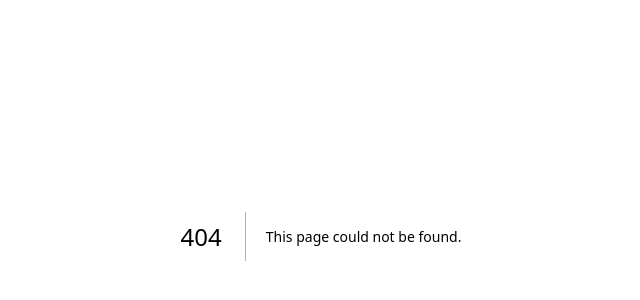
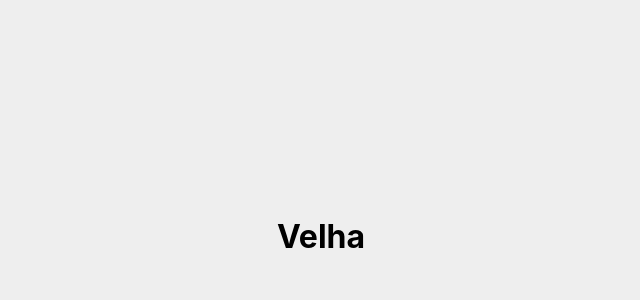
Before and after one commit to EbonyWizard4/ebw, a Next.js app: page /velha in a window 1280 px wide. Before the commit this address had no page. Shown: the part 164-464 px from the top of the page, without its empty margins (319-959 px from the left). Built offline with nearby package versions, Linux system fonts and the light colour scheme.

Commit message:
setilização das paginas

```diff
--- /dev/null
+++ b/pages/velha.js
@@ -0,0 +1,29 @@
+import styles from '../styles/Velha.module.css';
+
+export default function Velha(){
+  return(
+    <div className='container'>
+      <main >
+        <div className={styles.grid}>
+        <h1>Velha</h1>
+
+        </div>
+
+      </main>
+      <style jsx global>{`
+        html,
+        body {
+          padding: 0;
+          margin: 0;
+          font-family: -apple-system, BlinkMacSystemFont, Segoe UI, Roboto,
+            Oxygen, Ubuntu, Cantarell, Fira Sans, Droid Sans, Helvetica Neue,
+            sans-serif;
+          background-color: #eee;
+        }
+        * {
+          box-sizing: border-box;
+        }
+      `}</style>
+    </div>
+  )
+}
--- /dev/null
+++ b/styles/Velha.module.css
@@ -0,0 +1,17 @@
+.container{
+  margin: 0;
+  padding: 0;
+  box-sizing: border-box;
+
+}
+
+.grid{
+  display: grid;
+  align-items: center;
+  justify-content: center;
+
+  font-family: Inter, -apple-system, BlinkMacSystemFont, Segoe UI, Roboto,
+    Oxygen, Ubuntu, Cantarell, Fira Sans, Droid Sans, Helvetica Neue, sans-serif;
+  height: 100vh;
+  background-color: #eee;
+}
--- a/styles/globals.css
+++ b/styles/globals.css
@@ -1,7 +1,13 @@
 html,
 body {
+
   padding: 0;
   margin: 0;
+
+  display: grid;
+  align-items: center;
+  justify-content: center;
+
   font-family: Inter, -apple-system, BlinkMacSystemFont, Segoe UI, Roboto,
     Oxygen, Ubuntu, Cantarell, Fira Sans, Droid Sans, Helvetica Neue, sans-serif;
 }
@@ -36,3 +42,12 @@ button {
   padding: 0.5rem 1rem;
   font-weight: bold;
 }
+
+main {
+  padding: 5rem 0;
+  flex: 1;
+  display: flex;
+  flex-direction: column;
+  justify-content: center;
+  align-items: center;
+}
```
Also changed, not shown: pages/index.js (+6 -31 lines).
